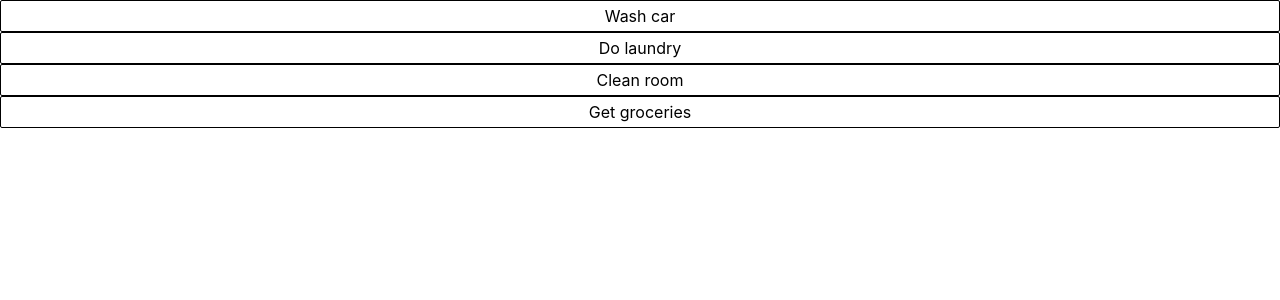
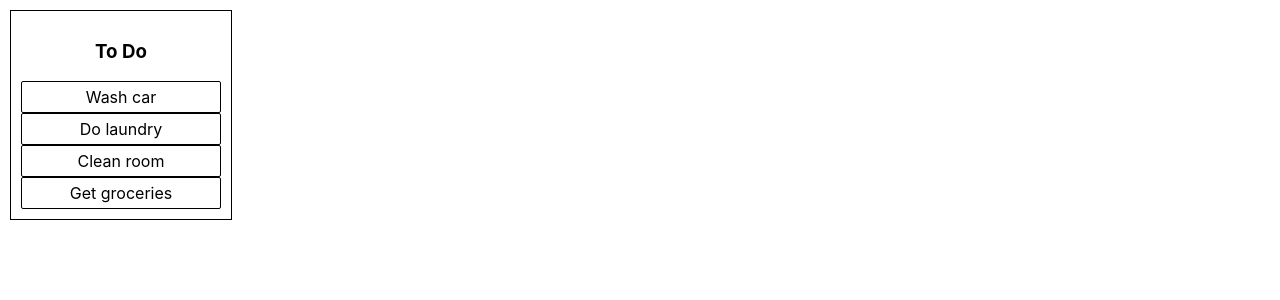
Before and after one commit to richieyi/kanban-board, a React (Create React App) app: page / in a window 1280 px wide. Shown: the top 300 px of the page. Built offline with nearby package versions, Linux system fonts and the light colour scheme.

Commit message:
[wip] lane component

```diff
--- a/src/App.js
+++ b/src/App.js
@@ -1,17 +1,21 @@
-import React from 'react';
+import React from "react";
 
-import Card from './components/Card';
-import './App.css';
+import Lane from "./components/Lane";
+import "./App.css";
+
+const tasks = [
+  { title: 'Wash car' },
+  { title: 'Do laundry' },
+  { title: 'Clean room' },
+  { title: 'Get groceries' },
+];
 
 const App = () => {
   return (
     <div className="App">
-      <Card title="Wash car" />
-      <Card title="Do laundry" />
-      <Card title="Clean room" />
-      <Card title="Get groceries" />
+      <Lane tasks={tasks} title="To Do" />
     </div>
   );
-}
+};
 
 export default App;
--- /dev/null
+++ b/src/components/Lane/index.js
@@ -0,0 +1,21 @@
+import React from "react";
+
+import Card from "../Card";
+import styles from './lane.module.css';
+
+const Lane = (props) => {
+  const { tasks, title } = props;
+
+  const renderTasks = () => {
+    return tasks.map((task) => <Card title={task.title} key={task.title} />);
+  };
+
+  return (
+    <div className={styles.container}>
+      <h3>{title}</h3>
+      {renderTasks()}
+    </div>
+  );
+};
+
+export default Lane;
--- /dev/null
+++ b/src/components/Lane/lane.module.css
@@ -0,0 +1,6 @@
+.container {
+    border: 1px solid black;
+    padding: 10px;
+    margin: 10px;
+    max-width: 200px;
+}
```
